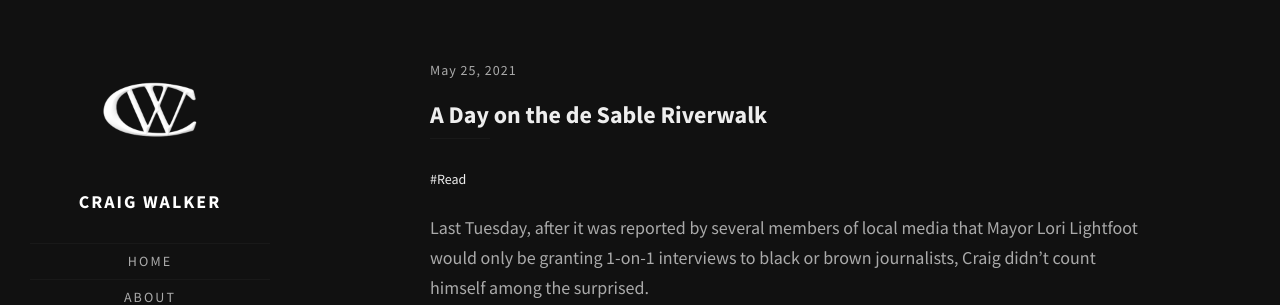
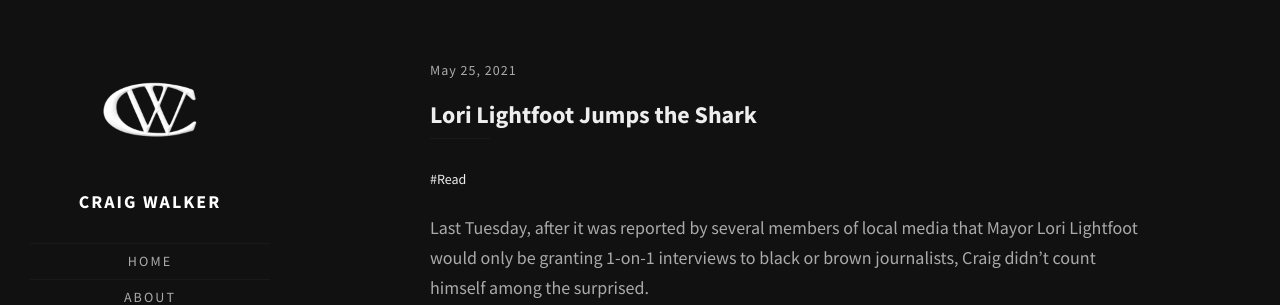
Before and after one commit to walkercraig/walkercraig, a Jekyll site: the page built from _posts/2021/2021-05-25-lori-lightfoot-jumps-the-shark.md, in a window 1280 px wide and 900 px high. Shown: the top 305 px of the window. Built offline with Jekyll 4.4.1, drawn with Linux system fonts in a browser that asks for light colours; some web fonts are replaced.

Commit message:
Update 2021-05-25-lori-lightfoot-jumps-the-shark.md

```diff
--- a/_posts/2021/2021-05-25-lori-lightfoot-jumps-the-shark.md
+++ b/_posts/2021/2021-05-25-lori-lightfoot-jumps-the-shark.md
@@ -1,7 +1,7 @@
 ---
 layout: post
 tag: [ Read ]
-title: A Day on the de Sable Riverwalk
+title: Lori Lightfoot Jumps the Shark
 ---
 
 Last Tuesday, after it was reported by several members of local media that Mayor Lori Lightfoot would only be granting 1-on-1 interviews to black or brown journalists, Craig didn't count himself among the surprised.
```
